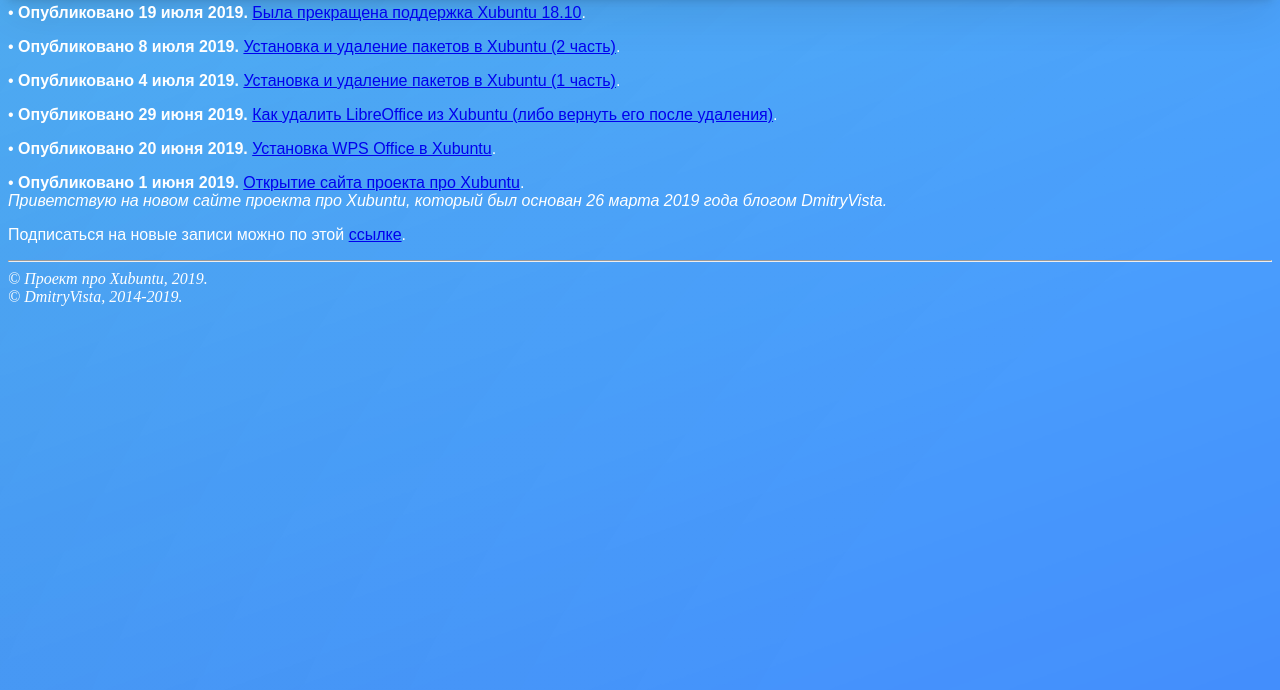
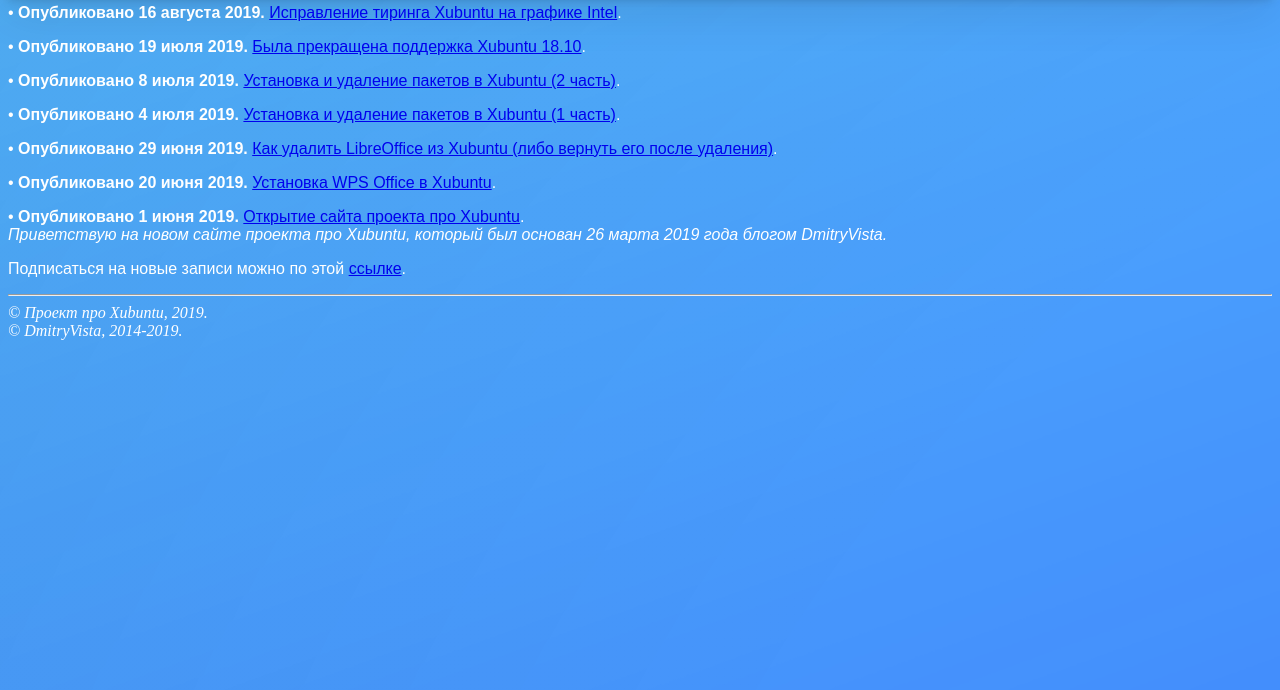
Before and after one commit to dmitryvista/xbunturus, a plain HTML site: page blog.html in a window 1280 px wide. Shown: the part 110-800 px from the top of the page. Drawn offline with Linux system fonts and the light colour scheme.

Commit message:
Update blog.html

```diff
--- a/blog.html
+++ b/blog.html
@@ -37,6 +37,7 @@
 <li><a href="xubuntuforstarters.html"> Xubuntu для начинающих </a></li>
 <li><a href="about.html"> О проекте про Xubuntu </a></li>
 </ul>
+<p>• <b>Опубликовано 16 августа 2019.</b> <a href="tearing-intel.html">Исправление тиринга Xubuntu на графике Intel</a>.</p>
 <p>• <b>Опубликовано 19 июля 2019.</b> <a href="xubuntu1810eol.html">Была прекращена поддержка Xubuntu 18.10</a>.</p>
 <p>• <b>Опубликовано 8 июля 2019.</b> <a href="installandremovepacks2.html">Установка и удаление пакетов в Xubuntu (2 часть)</a>.</p>
 <p>• <b>Опубликовано 4 июля 2019.</b> <a href="installandremovepacks.html">Установка и удаление пакетов в Xubuntu (1 часть)</a>.</p>
```
